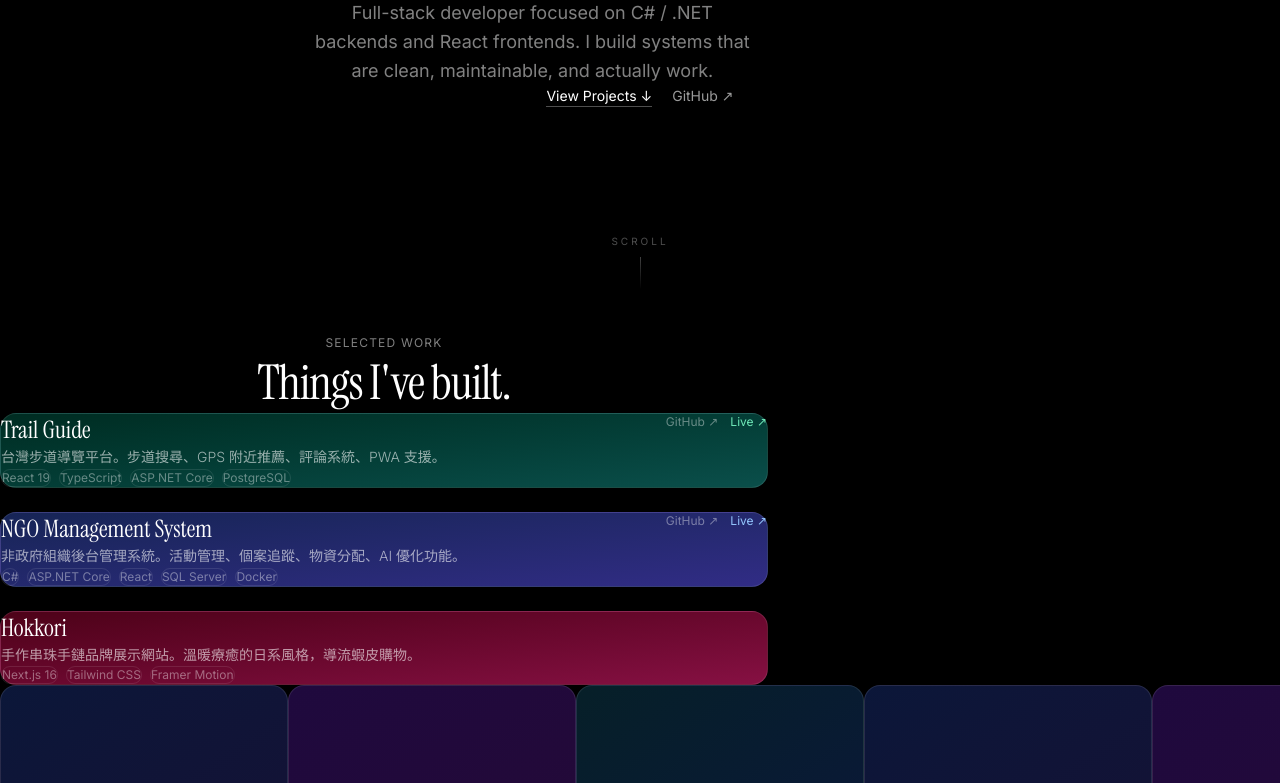
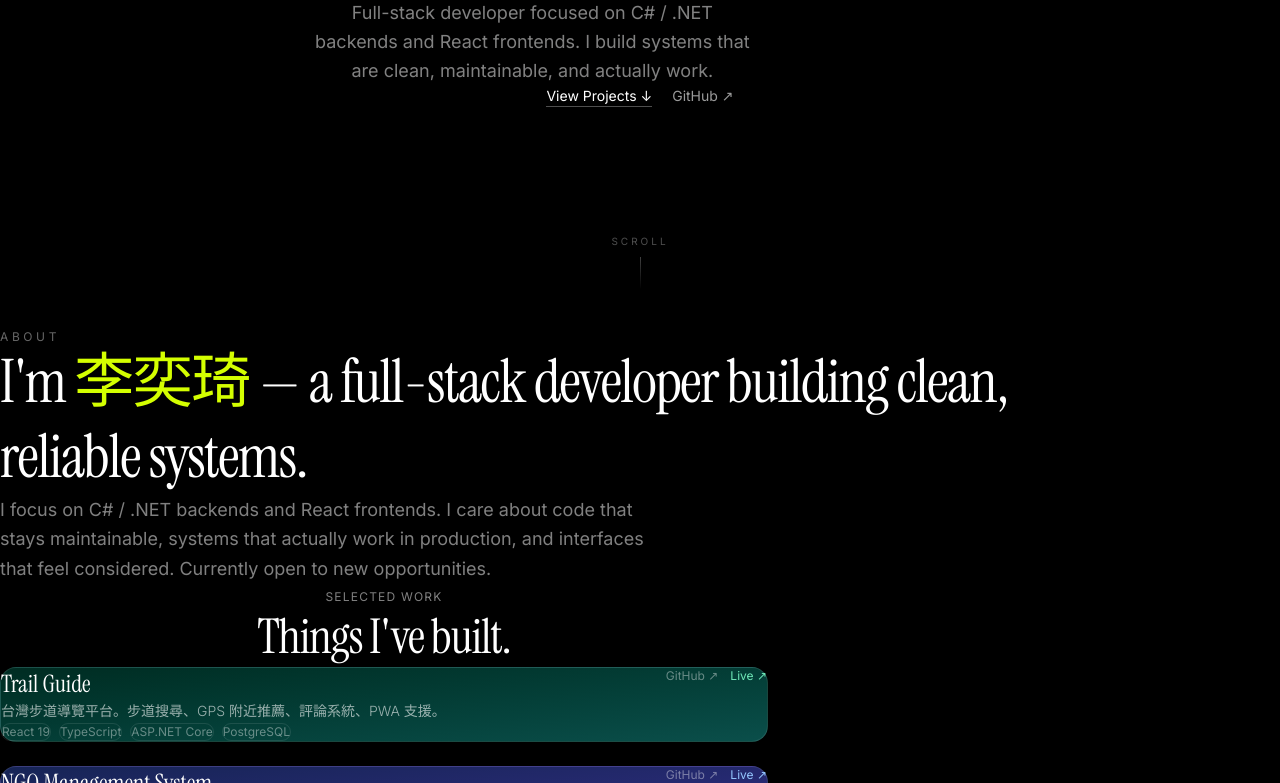
Before and after one commit to yiqu26/portfolio, a React (Vite) app: page / in a window 1280 px wide. Shown: the part 471-1254 px from the top of the page. Built offline with nearby package versions, Linux system fonts and the light colour scheme.

Commit message:
feat: about section with scrolltrigger reveal

```diff
--- a/src/components/About.tsx
+++ b/src/components/About.tsx
@@ -1,3 +1,40 @@
+import { useRef } from 'react'
+import { gsap, useGSAP } from '../lib/gsap'
+
 export default function About() {
-  return <section id="about" />
+  const root = useRef<HTMLElement>(null)
+
+  useGSAP(
+    () => {
+      const mm = gsap.matchMedia()
+      mm.add('(prefers-reduced-motion: no-preference)', () => {
+        gsap.from('.about-reveal', {
+          y: 40,
+          opacity: 0,
+          duration: 0.9,
+          stagger: 0.15,
+          ease: 'power3.out',
+          scrollTrigger: { trigger: root.current, start: 'top 70%' },
+        })
+      })
+    },
+    { scope: root },
+  )
+
+  return (
+    <section ref={root} id="about" className="mx-auto max-w-5xl px-6 py-32 md:py-48">
+      <p className="about-reveal mb-8 text-xs uppercase tracking-[0.3em] text-white/40">
+        About
+      </p>
+      <h2 className="about-reveal font-display text-4xl leading-tight tracking-tight sm:text-6xl">
+        I'm <span className="text-accent">李奕琦</span> — a full-stack developer building
+        clean, reliable systems.
+      </h2>
+      <p className="about-reveal mt-8 max-w-2xl text-lg leading-relaxed text-white/50">
+        I focus on C# / .NET backends and React frontends. I care about code that stays
+        maintainable, systems that actually work in production, and interfaces that feel
+        considered. Currently open to new opportunities.
+      </p>
+    </section>
+  )
 }
```
